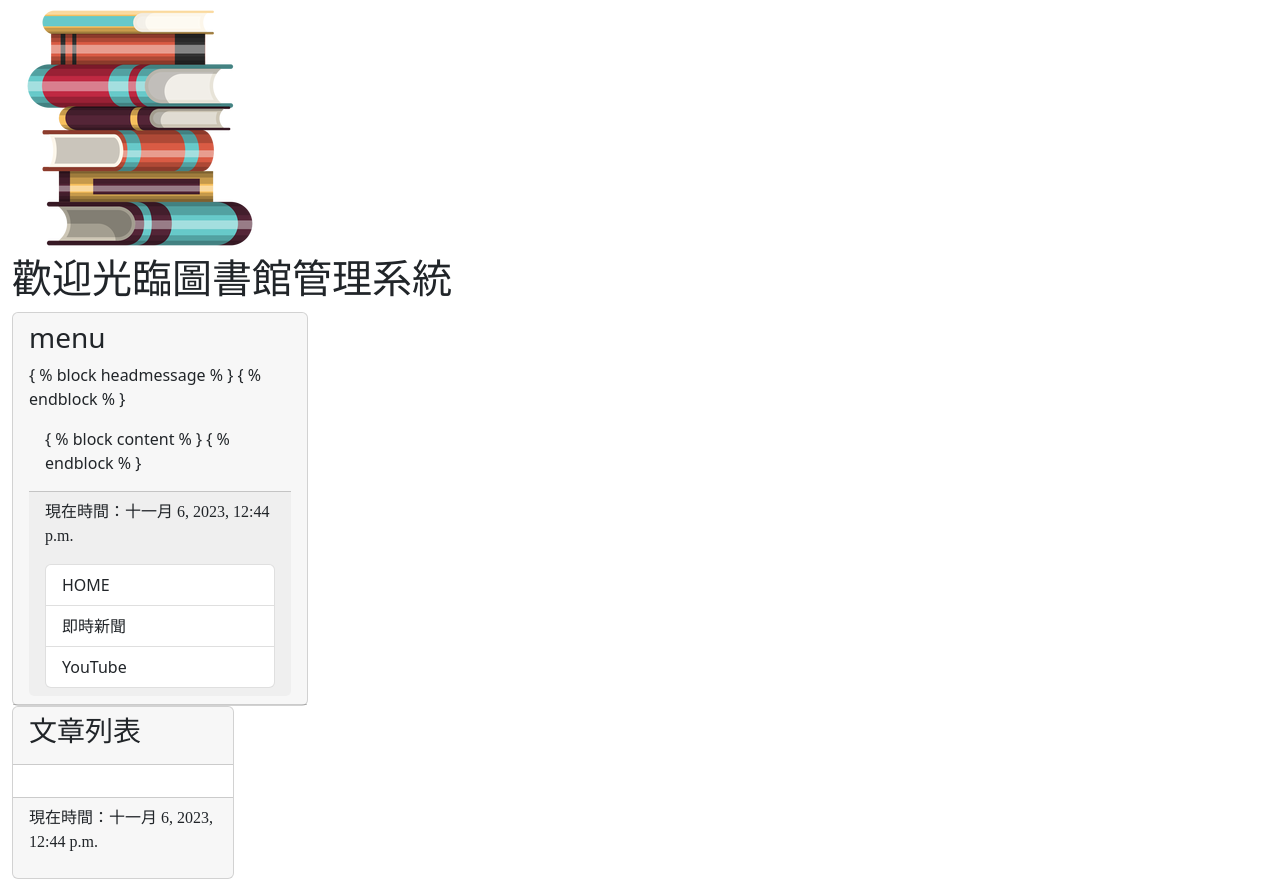
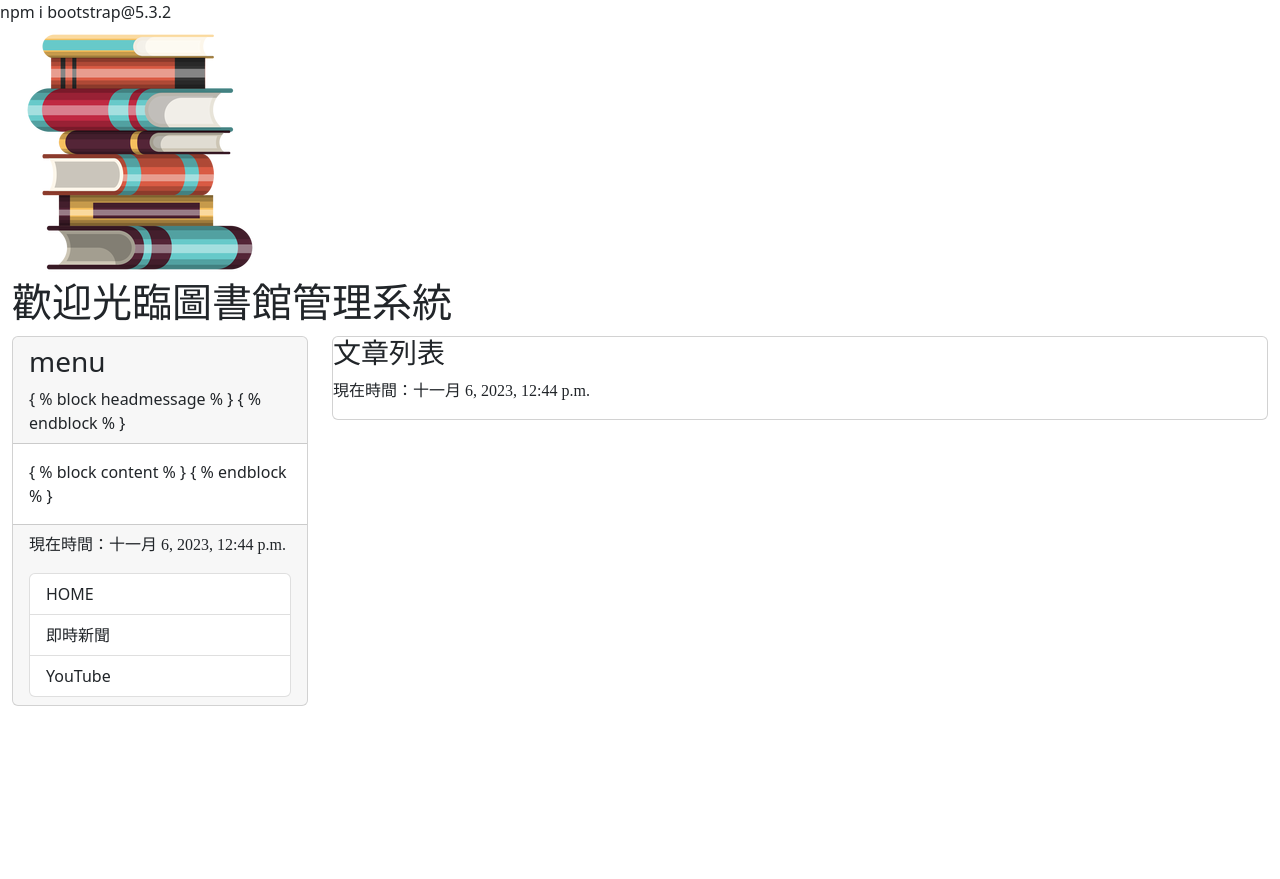
Before and after one commit to AshlynChuang/midterm38, a Django app: page / in a window 1280 px wide. After the commit the page ends 706 px from the top, so only its background shows below. Run offline with Django 3.2, Linux system fonts and the light colour scheme; data that the repository does not hold is empty.

Commit message:
1107早上改動

```diff
--- a/templates/base.html
+++ b/templates/base.html
@@ -1,18 +1,18 @@
 <!DOCTYPE html>
-<!--[if lt IE 7]>      <html class="no-js lt-ie9 lt-ie8 lt-ie7"> <![endif]-->
-<!--[if IE 7]>         <html class="no-js lt-ie9 lt-ie8"> <![endif]-->
-<!--[if IE 8]>         <html class="no-js lt-ie9"> <![endif]-->
-<!--[if gt IE 8]>      <html class="no-js"> <![endif]-->
+
 <html>
     <head>
         <meta charset='utf-8'>
         <meta name="viewport" content="width=device-width, initial-scale=1">
-        <title>
-            {% block title %} {% endblock %}
-        </title>
+        <title>這是標題</title>
         <link href="https://cdn.jsdelivr.net/npm/bootstrap@5.2.2/dist/css/bootstrap.min.css" rel="stylesheet" integrity="sha384-Zenh87qX5JnK2Jl0vWa8Ck2rdkQ2Bzep5IDxbcnCeuOxjzrPF/et3URy9Bv1WTRi" crossorigin="anonymous">
+        npm i bootstrap@5.3.2
     </head>
     <body>
+        <!--[if lt IE 7]>      <div class="no-js lt-ie9 lt-ie8 lt-ie7"> <![endif]-->
+        <!--[if IE 7]>         <div class="no-js lt-ie9 lt-ie8"> <![endif]-->
+        <!--[if IE 8]>         <div class="no-js lt-ie9"> <![endif]-->
+        <!--[if gt IE 8]>      <div class="no-js"> <![endif]-->
         <div class="container-fluid">
             {% include 'header.html' %}
             <div class="row">
@@ -22,10 +22,11 @@
                             <h3>menu</h3>
                             { % block headmessage % }
                             { % endblock % }
+                        </div>
                         <div class="card-body">
                             { % block content % } { % endblock % }
                         </div>
-                            <div class = "card-footer">
+                        <div class="card-footer">
                             {% include 'footer.html' %}
                             <div class='list-group'>
                                 <a href='/' class='list-group-item'>HOME</a>
@@ -35,21 +36,16 @@
                         </div>
                     </div>
                 </div>
-
-
-
-
-
                     <div class="col-sm-9 col-md-9">
                         <div class="card">
-                        <div class="card-header">
+                            <div class "card-header">
                                 {% block headmessage %}
                                 {% endblock %}
                         </div>
-                        <div class="card-body">
+                            <div class "card-body">
                                 {% block content %} {% endblock %}
                         </div>
-                        <div class="card-footer">
+                            <div class "card-footer">
                                 {% include 'footer.html' %}
                         </div>
                     </div>
@@ -59,4 +55,3 @@
         <script src="https://cdn.jsdelivr.net/npm/bootstrap@5.2.2/dist/js/bootstrap.bundle.min.js" integrity="sha384-OERcA2EqjJCMA+/3y+gxIOqMEjwtxJY7qPCqsdltbNJuaOe923+mo//f6V8Qbsw3" crossorigin="anonymous"></script>
     </body>
     </html>
-</html>
```
Lines whose indentation alone changed are shown as unchanged.
